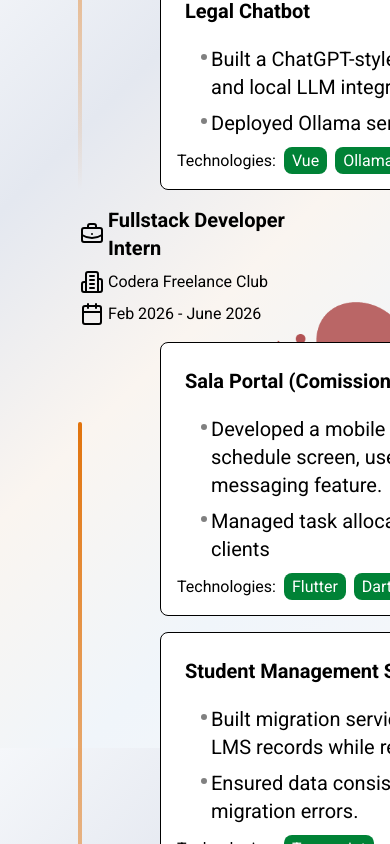
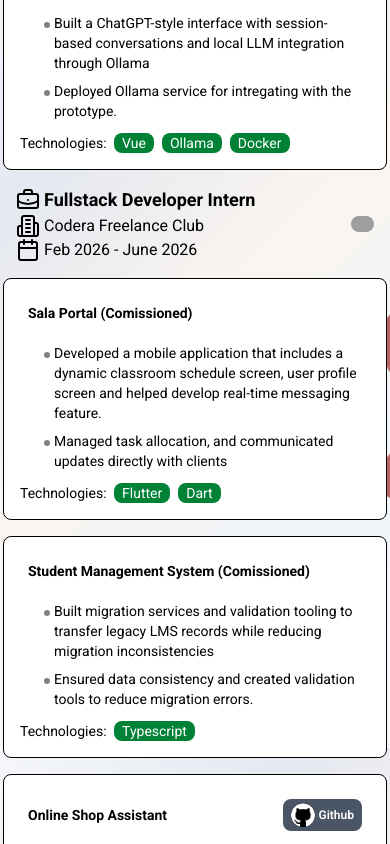
Before and after one commit to darororo/me, a Vue app: page / in a window 390 px wide. Shown: the part 940-1784 px from the top of the page. Built offline with nearby package versions, Linux system fonts and the light colour scheme; grey boxes are pictures that could not be loaded; the HTML template or start-up script is replaced by a standard one.

Commit message:
feat: make it somewhat responsive
quick hack to make project components mobile friendly; need to refactor

```diff
--- a/src/App.vue
+++ b/src/App.vue
@@ -1,5 +1,6 @@
 <script setup lang="ts">
 import { useHead } from '@unhead/vue'
+import { useMediaQuery } from '@vueuse/core'
 import gsap from 'gsap'
 import { DrawSVGPlugin, ScrollTrigger } from 'gsap/all'
 import { onMounted, useTemplateRef } from 'vue'
@@ -16,7 +17,13 @@ useHead({
   title: 'Daro - Portfolio',
 })
 
+const isLargeScreen = useMediaQuery('(min-width: 1024px)')
+
 onMounted(() => {
+  if (!isLargeScreen) {
+    return
+  }
+
   gsap.to(paracat.value, {
     scrollTrigger: {
       trigger: paracat.value,
@@ -32,7 +39,11 @@ onMounted(() => {
 <template>
   <div class="relative overflow-hidden">
     <div ref="paracatRef" class="absolute z-20 top-0 right-0 rotate-y-180">
-      <img src="/cat-skydive.gif" alt="">
+      <img
+        src="/cat-skydive.gif"
+        class="hidden lg:block"
+        alt=""
+      >
     </div>
     <div>
       <ProfileSection />
@@ -45,7 +56,7 @@ onMounted(() => {
             Experiences
           </h3>
         </div>
-        <WorkSection class="px-20" />
+        <WorkSection class="px-4 lg:px-20" />
       </section>
 
       <section
--- a/src/components/GithubButton.vue
+++ b/src/components/GithubButton.vue
@@ -10,12 +10,13 @@ defineProps<{
     target="_blank"
     rel="noopener noreferrer"
     :href="src"
-    class="py-2 px-4 bg-gray-600 rounded-lg flex items-center gap-1 text-white font-semibold"
+    class="py-1 lg:py-2 px-2 lg:px-4 bg-gray-600 rounded-lg flex items-center gap-1 text-white font-semibold
+    text-xs lg:text-xl"
   >
     <img
-      src="/github.png" alt="Repository" width="32"
+      src="/github.png" alt="Repository"
       loading="lazy"
-      class="bg-white rounded-full"
+      class="bg-white rounded-full w-6 lg:w-8"
     >
     <span>Github</span>
   </a>
--- a/src/components/ProjectAbaScanner.vue
+++ b/src/components/ProjectAbaScanner.vue
@@ -5,14 +5,17 @@ import GithubButton from './GithubButton.vue'
 
 <template>
   <div>
-    <div class="flex gap-40 justify-center p-8  rounded-lg">
+    <div
+      class="flex flex-col lg:flex-row lg:gap-40 justify-center p-8  rounded-lg
+    pb-20 items-center lg:items-start"
+    >
       <div class="relative">
         <div>
           <div class="p-8 border-2 rounded-lg bg-white relative">
-            <h2 class="text-3xl font-bold mb-4">
+            <h2 class="text-xl lg:text-3xl font-bold mb-4">
               ABA Invoice OCR
             </h2>
-            <ul class="text-2xl space-y-2">
+            <ul class="text-lg lg:text-2xl space-y-2">
               <li class="flex gap-2">
                 <span>🤖</span>
                 <span>Convert ABA invoice to CSV</span>
@@ -23,13 +26,13 @@ import GithubButton from './GithubButton.vue'
               </li>
             </ul>
 
-            <div class="text-xl flex gap-1 items-center py-2">
+            <div class="text-md lg:text-xl flex gap-1 items-center py-2">
               <span><LaptopMinimal /></span>
               Technologies:
               <span
                 v-for="tech in ['Python', 'Tesseract OCR']"
                 :key="tech"
-                class="py-1 px-2 bg-green-700 text-white rounded-lg mx-1"
+                class="py-0.5 lg:py-1 px-2 bg-green-700 text-white rounded-lg mx-1"
               >
                 {{ tech }}
               </span>
--- a/src/components/ProjectAutomata.vue
+++ b/src/components/ProjectAutomata.vue
@@ -4,17 +4,20 @@ import { Code, LaptopMinimal } from '@lucide/vue'
 
 <template>
   <div>
-    <div class="flex gap-40 justify-center p-8  rounded-lg">
-      <div class="relative">
+    <div
+      class="flex flex-col lg:flex-row lg:gap-40 justify-center p-8  rounded-lg
+    items-center lg:items-start"
+    >
+      <div class="hidden lg:block relative">
         <img loading="lazy" src="/automata/web.png" width="600" alt="" class="rounded-2xl">
       </div>
 
       <div class="">
         <div class="p-8 border-2 rounded-lg bg-white relative">
-          <h2 class="text-3xl font-bold mb-4">
+          <h2 class="text-xl lg:text-3xl font-bold mb-4">
             Automaton Simulator
           </h2>
-          <ul class="text-2xl space-y-2">
+          <ul class="text-md lg:text-2xl space-y-2">
             <li class="flex gap-2">
               <span>🕸️</span>
               <span>Web UI to create your Automata</span>
@@ -29,7 +32,7 @@ import { Code, LaptopMinimal } from '@lucide/vue'
             </li>
           </ul>
 
-          <div class="text-xl flex gap-1 items-center py-2">
+          <div class="text-md lg:text-xl flex gap-1 items-center py-2">
             <span><LaptopMinimal /></span>
             Technologies:
             <span
@@ -42,19 +45,33 @@ import { Code, LaptopMinimal } from '@lucide/vue'
           </div>
         </div>
 
-        <div class="mt-6 relative">
+        <div class="mt-6 relative flex justify-end lg:justify-start">
           <a
             href="https://darororo.github.io/fortnite-automaton/"
             target="_blank" rel="noopener noreferrer"
-            class="bg-sky-600 hover:bg-sky-800 p-4 text-xl text-white rounded-xl "
+            class="bg-sky-600 hover:bg-sky-800 p-4 text-xl text-white rounded-xl
+            hidden lg:inline"
           >
             Demo
           </a>
 
           <img
             src="/cat-shake.gif" width="100" alt=""
-            class="absolute -translate-y-1/2 translate-x-24"
+            class="absolute -translate-y-1/2 -translate-x-24 lg:translate-x-24"
           >
+          <!-- Mobile -->
+          <a
+            href="https://darororo.github.io/fortnite-automaton/"
+            target="_blank" rel="noopener noreferrer"
+            class="bg-sky-600 hover:bg-sky-800 py-2 px-4 lg:p-4 text-md lg:text-xl text-white rounded-xl
+            lg:hidden"
+          >
+            Demo
+          </a>
+        </div>
+        <!-- Mobile -->
+        <div class="lg:hidden relative">
+          <img loading="lazy" src="/automata/web.png" width="600" alt="" class="rounded-2xl">
         </div>
       </div>
     </div>
--- a/src/components/ProjectFightyC.vue
+++ b/src/components/ProjectFightyC.vue
@@ -25,14 +25,17 @@ onMounted(() => {
   <div
     ref="containerRef"
   >
-    <div class="flex gap-40 justify-center p-8  rounded-lg">
+    <div
+      class="flex flex-col lg:flex-row lg:gap-40 justify-center p-8  rounded-lg
+    items-center lg:items-start"
+    >
       <div class="relative">
         <div>
           <div class="p-8 border-2 rounded-lg bg-white relative">
-            <h2 class="text-3xl font-bold mb-4">
+            <h2 class="text-xl lg:text-3xl font-bold mb-4">
               Fighty-C
             </h2>
-            <ul class="text-2xl space-y-2">
+            <ul class="text-lg lg:text-2xl space-y-2">
               <li class="flex gap-2">
                 <span>🎮</span>
                 <span>KOF clone for OOP class</span>
@@ -43,13 +46,13 @@ onMounted(() => {
               </li>
             </ul>
 
-            <div class="text-xl flex gap-1 items-center py-2">
+            <div class="text-md lg:text-xl flex gap-1 items-center py-2">
               <span><LaptopMinimal /></span>
               Technologies:
               <span
                 v-for="tech in ['Java', 'FXGL']"
                 :key="tech"
-                class="py-1 px-2 bg-green-700 text-white rounded-lg mx-1"
+                class="py-0.5 lg:py-1 px-2 bg-green-700 text-white rounded-lg mx-1"
               >
                 {{ tech }}
               </span>
@@ -66,11 +69,11 @@ onMounted(() => {
               class="absolute top-6 -translate-y-1/2 -translate-x-24"
             >
           </div>
-          <div class="relative">
+          <div class="relative z-10 -top-15">
             <div ref="cowRef" class="absolute w-sm -bottom-4">
               <img
                 loading="lazy"
-                class=" absolute  "
+                class=" absolute"
                 src="/fighty-c/boss.png"
                 alt="Boss"
               >
--- a/src/components/ProjectSection.vue
+++ b/src/components/ProjectSection.vue
@@ -85,16 +85,16 @@ onMounted(() => {
     <div>
       <div
         ref="abaRef"
-        class="absolute w-full h-160 -z-10"
+        class="absolute w-full h-220 -z-10"
       />
       <ProjectAbaScanner />
     </div>
     <div>
-      <div ref="automataRef" class="absolute w-full h-160 -z-10" />
+      <div ref="automataRef" class="absolute w-full h-220 -z-10" />
       <ProjectAutomata />
     </div>
     <div>
-      <div ref="gameRef" class="absolute w-full h-160 " />
+      <div ref="gameRef" class="absolute w-full h-220 " />
       <ProjectFightyC class="" />
     </div>
   </div>
--- a/src/components/WorkCard.vue
+++ b/src/components/WorkCard.vue
@@ -1,7 +1,8 @@
 <script setup lang="ts">
 import type { WorkCardProps } from '@/utils/interfaces'
+import { useMediaQuery } from '@vueuse/core'
+
 import gsap from 'gsap'
-
 import { onMounted, ref, useTemplateRef } from 'vue'
 import GithubButton from './GithubButton.vue'
 
@@ -20,7 +21,12 @@ function onMouseMove(e: MouseEvent) {
   hoveredX.value = `${e.clientX - rect.left}px`
   hoveredY.value = `${e.clientY - rect.top}px`
 }
+
+const isLargeScreen = useMediaQuery('(min-width: 1024px)')
 onMounted(() => {
+  if (!isLargeScreen) {
+    return
+  }
   // Card Animation
   gsap.fromTo(
     card.value,
@@ -68,13 +74,14 @@ const imgSrc = `${baseUrl}${props.img?.src}`
   <div class="relative">
     <div
       ref="cardRef"
-      class="card bg-white min-h-40 w-2xl p-4 border rounded-lg hover:border-2 hover:scale-102 transition-[scale] duration-200"
+      class="card bg-white min-h-40 w-sm lg:w-2xl p-4 border rounded-lg hover:border-2
+      hover:scale-102 transition-[scale] duration-200"
       @mousemove="onMouseMove"
     >
       <div class="p-2">
         <ul class="space-y-4">
           <div class="flex items-center justify-between">
-            <h3 class="text-xl font-bold">
+            <h3 class="text-sm lg:text-xl font-bold">
               {{ props.title }}
             </h3>
             <GithubButton
@@ -82,7 +89,7 @@ const imgSrc = `${baseUrl}${props.img?.src}`
               :src="props.repo?.src"
             />
           </div>
-          <div class="pl-4 text-xl">
+          <div class="pl-4 text-sm lg:text-xl">
             <li v-for="item in props.items" :key="item" class="py-1">
               {{ item }}
             </li>
@@ -90,12 +97,12 @@ const imgSrc = `${baseUrl}${props.img?.src}`
         </ul>
       </div>
 
-      <div>
+      <div class="text-sm lg:text-xl">
         Technologies:
         <span
           v-for="tech in props.technologies"
           :key="tech"
-          class="py-1 px-2 bg-green-700 text-white rounded-lg mx-1"
+          class="py-0.5 lg:py-1 px-2 bg-green-700 text-white rounded-lg mx-1"
         >
           {{ tech }}
         </span>
@@ -103,9 +110,9 @@ const imgSrc = `${baseUrl}${props.img?.src}`
     </div>
     <div
       ref="galleryRef"
-      class="absolute w-sm  top-0 -right-1/2 "
+      class="hidden lg:block absolute w-sm  top-0 -right-1/2 "
     >
-      <div class="relative flex flex-col items-cente">
+      <div class=" relative flex flex-col items-cente">
         <img
           v-if="props.img?.src"
           class="absolute rounded-lg "
--- a/src/components/WorkContent.vue
+++ b/src/components/WorkContent.vue
@@ -2,17 +2,22 @@
 import type { WorkContentProps } from '@/utils/interfaces.ts'
 import { BriefcaseBusiness, Building2, Calendar } from '@lucide/vue'
 
+import { useMediaQuery } from '@vueuse/core'
+
 import gsap from 'gsap'
-
 import { onMounted, useTemplateRef } from 'vue'
 import WorkCard from './WorkCard.vue'
 
 const props = defineProps<WorkContentProps>()
 const line = useTemplateRef('lineRef')
 const img = useTemplateRef('imageRef')
+const isLargeScreen = useMediaQuery('(min-width: 1024px)')
 
 onMounted(() => {
   // Line Animation
+  if (!isLargeScreen) {
+    return
+  }
   gsap.fromTo(
     line.value,
     {
@@ -39,8 +44,12 @@ const placeImgUrl = `${baseUrl}${props?.placeImg?.src}`
 
 <template>
   <div class="">
-    <div class="flex flex-col gap-2">
-      <h2 class="font-bold text-xl flex gap-1 items-center">
+    <div
+      class="flex flex-row items-center justify-center lg:justify-start
+     lg:items-start lg:flex-row gap-24 lg:gap-2"
+    >
+      <div class="">
+        <h2 class="font-bold text-lg lg:text-xl flex gap-1 items-center text-nowrap">
           <span><BriefcaseBusiness /></span> {{ props.position }}
         </h2>
         <p class="flex gap-1 items-center">
@@ -50,8 +59,16 @@ const placeImgUrl = `${baseUrl}${props?.placeImg?.src}`
           <span><Calendar /></span> {{ props.date }}
         </p>
       </div>
-    <div class="flex gap-20 mt-4">
-      <div class="relative flex flex-col items-center justify-start">
+      <div class="">
+        <img
+          :src="`${baseUrl}${props.placeImg.src}`"
+          :alt="props.placeImg.alt"
+          class=" lg:hidden rounded-full w-24"
+        >
+      </div>
+    </div>
+    <div class="flex justify-center lg:justify-start gap-20 mt-4">
+      <div class="hidden lg:flex relative  flex-col items-center justify-start">
         <img
           ref="imageRef"
           loading="lazy"
@@ -66,7 +83,7 @@ const placeImgUrl = `${baseUrl}${props?.placeImg?.src}`
         />
       </div>
 
-      <div class="flex flex-col gap-4">
+      <div class="flex flex-col gap-4 justify-center items-center">
         <WorkCard
           v-for="(card, i) in props.cards"
           :key="i"
```
Lines whose indentation alone changed are shown as unchanged.
